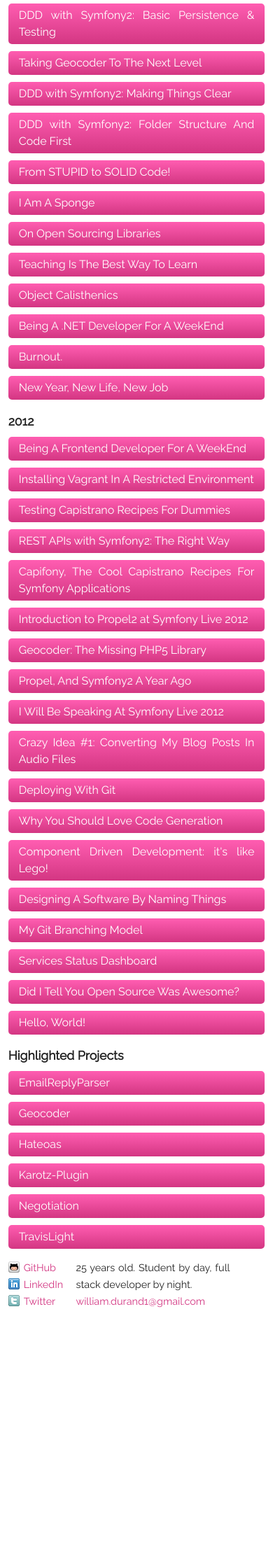
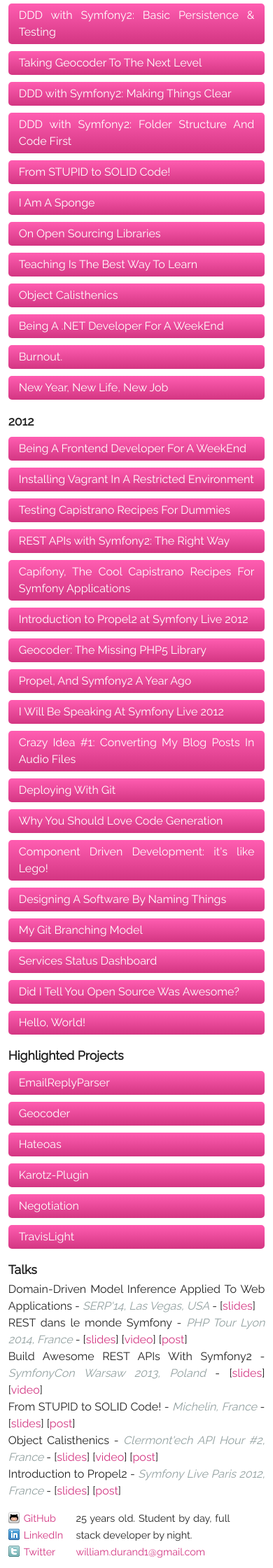
Before and after one commit to willdurand/willdurand.github.io, a Jekyll site: the page built from index.html, in a window 390 px wide. Shown: the part 501-2741 px from the top of the page at 70% size. Built offline with Jekyll 4.4.1, drawn with Linux system fonts in a browser that asks for light colours; nearby versions of some CDN libraries; Markdown is read by kramdown in place of the engine named in the settings; before the commit the page ends 2383 px from its top, so only the background shows below that.

Commit message:
add talks

```diff
--- a/css/main.css
+++ b/css/main.css
@@ -122,13 +122,18 @@
 }
 
 .posts,
-.projects {
+.projects,
+.talks {
     padding: 0;
     margin: 0;
     list-style-type: none;
 }
 
 .posts li time {
+    color: #93a1a1;
+}
+
+.talks .at {
     color: #93a1a1;
 }
 
--- a/css/mobile.css
+++ b/css/mobile.css
@@ -44,6 +44,9 @@
         filter: progid:DXImageTransform.Microsoft.gradient(startColorstr='#ff5db1', endColorstr='#d33682', GradientType=0); /* IE6-9 */
     }
 
+    ul.talks {
+    }
+
     ul.posts li span.separator,
     ul.posts li time {
         display: none;
--- a/index.html
+++ b/index.html
@@ -7,6 +7,49 @@
     - { name: Karotz-Plugin,    description: Jenkins Plugin for your beloved Karotz. }
     - { name: Negotiation,      description: Content Negotiation tools for PHP. }
     - { name: TravisLight,      description: Build monitoring tool (buildwall) for Travis-CI. }
+my_talks:
+    -
+        title: "Domain-Driven Model Inference Applied To Web Applications"
+        date: "2014-07-22"
+        at: "SERP'14, Las Vegas, USA"
+        slides_url: http://williamdurand.fr/serp14-slides/
+        video_url:
+        post_url:
+    -
+        title: "REST dans le monde Symfony"
+        date: 2014-06-23"
+        at: "PHP Tour Lyon 2014, France"
+        slides_url: http://friendsofsymfony.github.io/slides/rest-dans-le-monde-symfony.html
+        video_url: https://www.youtube.com/watch?v=nm1obAL1xoo
+        post_url: /2014/07/16/video-rest-dans-le-monde-symfony/
+    -
+        title: "Build Awesome REST APIs With Symfony2"
+        date: "2013-12-12"
+        at: "SymfonyCon Warsaw 2013, Poland"
+        slides_url: http://friendsofsymfony.github.io/slides/build-awesome-rest-apis-with-symfony2/
+        video_url: https://www.youtube.com/watch?v=AcLHvOT5Ekg
+        post_url:
+    -
+        title: "From STUPID to SOLID Code!"
+        date: "2013-07-30"
+        at: "Michelin, France"
+        slides_url: http://williamdurand.fr/from-stupid-to-solid-code-slides/
+        video_url:
+        post_url: /2013/07/30/from-stupid-to-solid-code/
+    -
+        title: "Object Calisthenics"
+        date: "2013-06-03"
+        at: "Clermont'ech API Hour #2, France"
+        slides_url: http://williamdurand.fr/object-calisthenics-slides/
+        video_url: https://www.youtube.com/watch?v=ODK2gnzQ7u8
+        post_url: /2013/06/03/object-calisthenics/
+    -
+        title: "Introduction to Propel2"
+        date: "2012-06-08"
+        at: "Symfony Live Paris 2012, France"
+        slides_url: https://speakerdeck.com/willdurand/introduction-to-propel2
+        video_url:
+        post_url: /2012/06/08/introduction-to-propel2-at-symfony-live-2012/
 ---
 
 <ul class="posts" itemscope itemtype="http://schema.org/Blog">
@@ -59,3 +102,13 @@
         <a href="{{ site.my_github }}">and so on</a>!
     </li>
 </ul>
+
+<h2 class="title">Talks</h2>
+
+<ul class="talks">
+    {% for talk in page.my_talks %}
+    <li>
+        {{ talk.title }} - <em class="at">{{ talk.at }}</em> - [<a href="{{ talk.slides_url }}">slides</a>]{% if talk.video_url %} [<a href="{{ talk.video_url }}">video</a>]{% endif %}{% if talk.post_url %} [<a href="{{ talk.post_url }}">post</a>]{% endif %}
+    </li>
+    {% endfor %}
+</ul>
```
